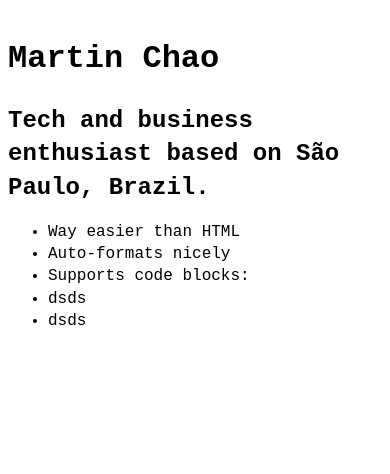
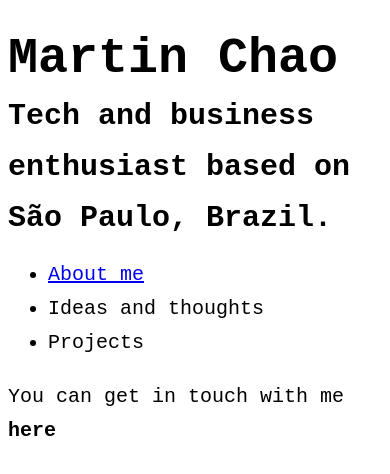
Before and after one commit to martingchao/martingchao.com, an Astro site: page / in a window 390 px wide. Built offline with nearby package versions, Linux system fonts and the light colour scheme; Astro itself is replaced by a stand-in of ours.

Commit message:
about me page

```diff
--- a/public/styles.css
+++ b/public/styles.css
@@ -1,8 +1,8 @@
 body {
   color: black;
   font-family: monospace;
-  font-size: 16px;
-  line-height: 1.4;
+  font-size: 18px;
+  line-height: 1.7;
   margin: 0;
   min-height: 100%;
   overflow-wrap: break-word;
@@ -11,17 +11,15 @@ body {
 main {
   max-width: 700px;
   margin: 0 auto;
-  padding: 2rem 1rem;
+  padding: 1rem 1rem;
 }
 
 h1, h2, h3 {
   display: block;
-  margin-block-start: 0.67em;
-  margin-block-end: 0.67em;
-  margin-inline-start: 0px;
-  margin-inline-end: 0px;
   font-weight: bold;
   unicode-bidi: isolate;
+  margin-block-start: 0;
+  margin-block-end: -0.2em;
 }
 
 h1 {
@@ -33,14 +31,30 @@ h2 {
 }
 
 h3 {
-  font-size: 1.25em;
+  font-size: 1.2em;
 }
 
 
 /* Responsive adjustments */
 @media (max-width: 768px) {
+  body {
+    font-size: 20px;
+  }
+
   main {
     padding: 1rem 0.5rem;
+  }
+
+  h1 {
+    font-size: 2.5em;
+  }
+
+  h2 {
+    font-size: 2em;
+  }
+
+  h3 {
+    font-size: 1.5em;
   }
 
   footer {
--- a/src/layouts/Layout.astro
+++ b/src/layouts/Layout.astro
@@ -5,6 +5,7 @@ const { title } = Astro.props;
 <html lang="en">
   <head>
     <meta charset="UTF-8" />
+    <meta name="viewport" content="width=device-width, initial-scale=1.0" />
     <title>{title}</title>
     <link rel="stylesheet" href="/styles.css" />
   </head>
--- a/src/pages/index.md
+++ b/src/pages/index.md
@@ -4,12 +4,11 @@ layout: ../layouts/Layout.astro
 ---
 
 # Martin Chao
-## Tech and business enthusiast based on São Paulo, Brazil.
+### Tech and business enthusiast based on São Paulo, Brazil.
 
 
+- [About me](/aboutMe)
+- Ideas and thoughts
+- Projects
 
-- Way easier than HTML
-- Auto-formats nicely
-- Supports code blocks:
-- dsds
-- dsds
+You can get in touch with me **here**
```
Also changed, not shown: src/pages/aboutMe.md (added, +14 -0 lines).
